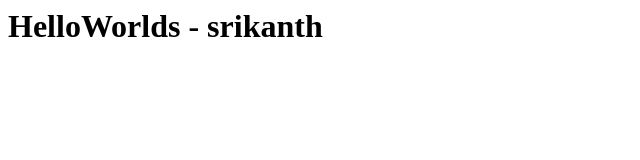
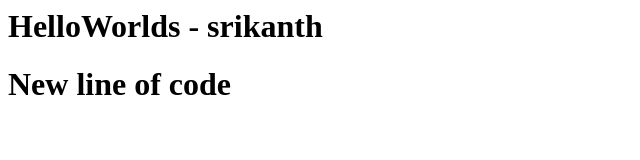
Before and after one commit to balachanderl/helloworld, a plain HTML site: page index.html in a window 1280 px wide. Shown: the whole page, without its empty margins (0-640 px from the left). Drawn offline with Linux system fonts and the light colour scheme.

Commit message:
New line - added

```diff
--- a/index.html
+++ b/index.html
@@ -1 +1,2 @@
 <h1>HelloWorlds - srikanth</h1>
+<h1>New line of code</h1>
```
